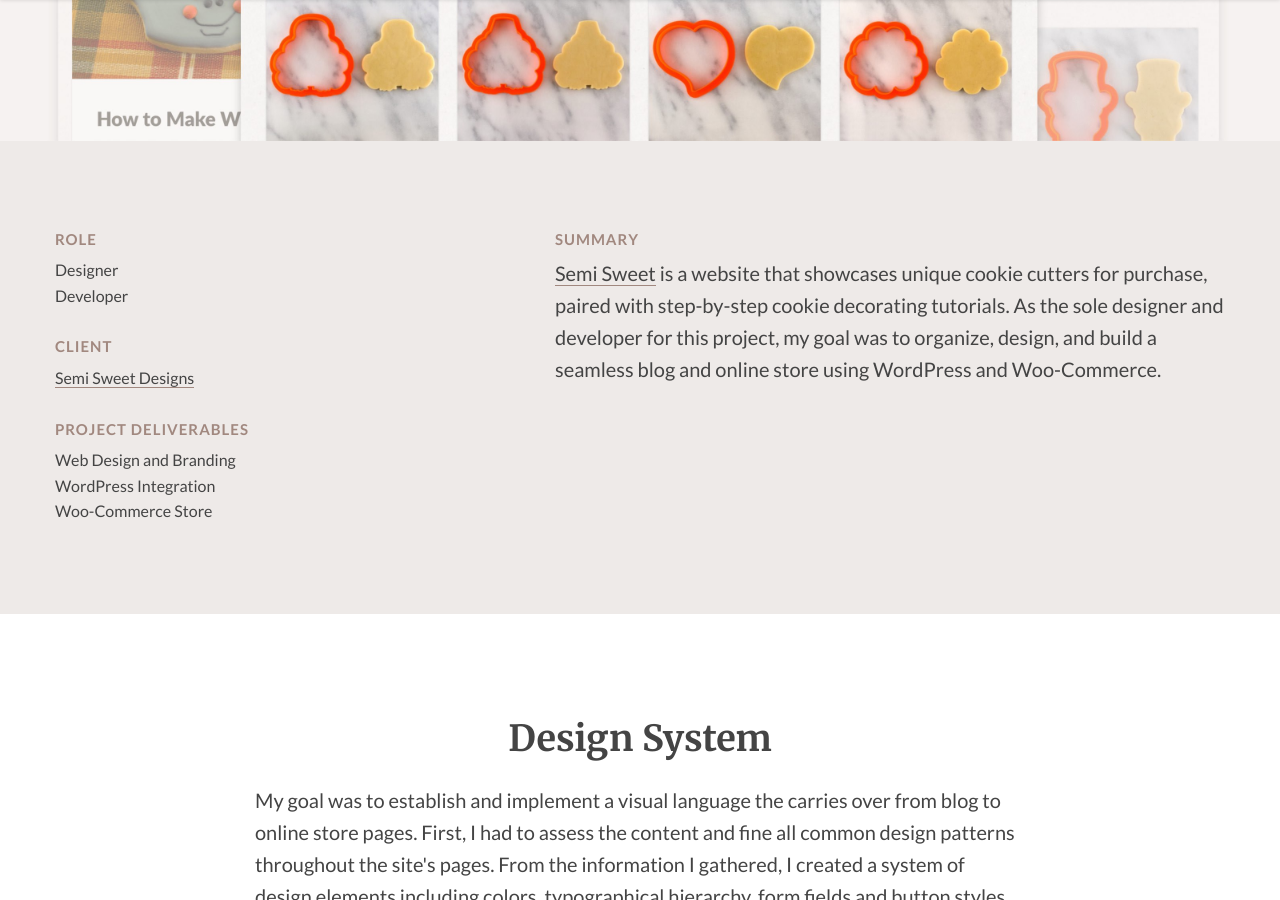
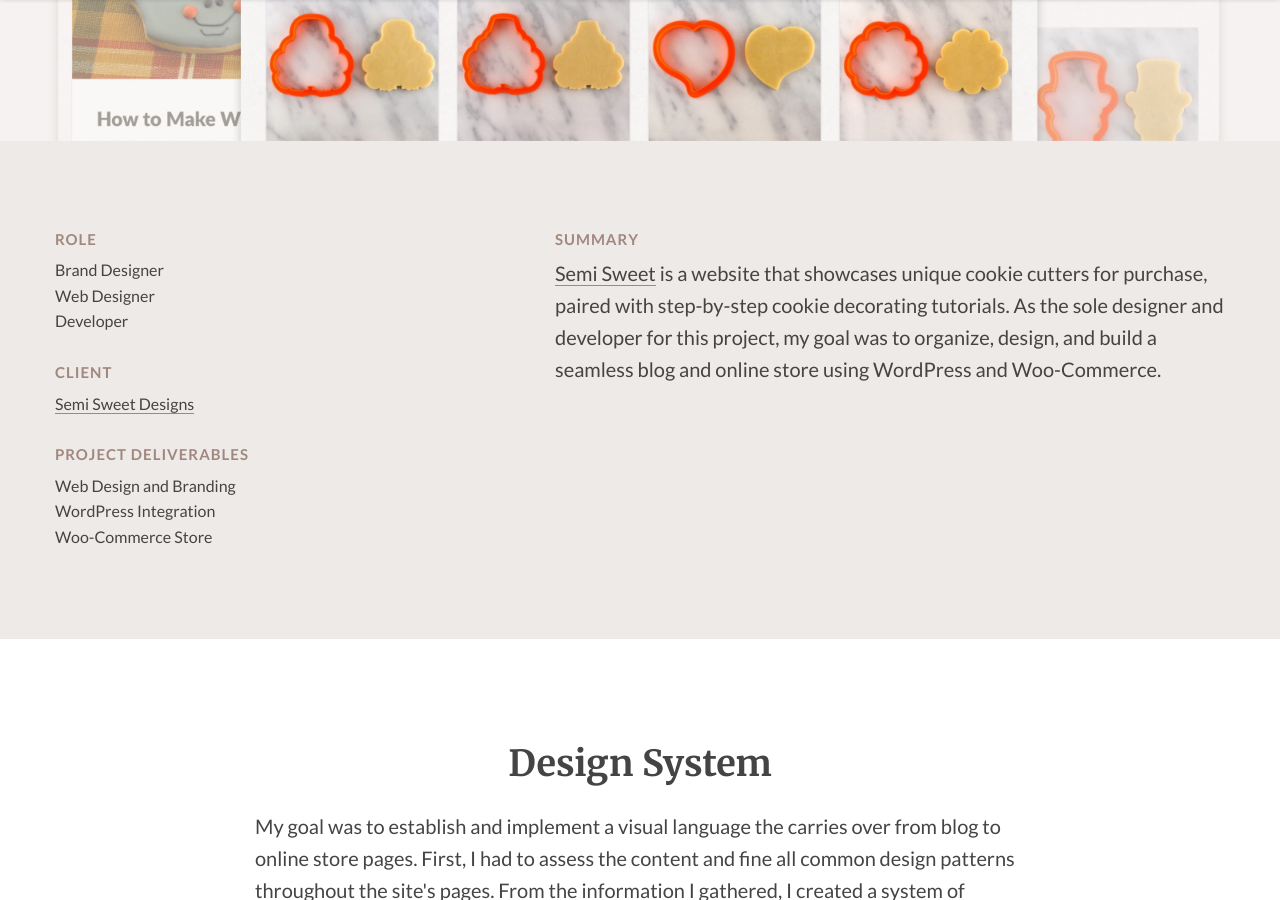
Before and after one commit to btamps/btamps.github.io, a Jekyll site: the page built from _posts/2016-04-07-semisweet.markdown, in a window 1280 px wide and 900 px high, scrolled down 713 px. Built offline with Jekyll 4.4.1, drawn with Linux system fonts in a browser that asks for light colours; nearby versions of some CDN libraries.

Commit message:
added role

```diff
--- a/_posts/2016-04-07-semisweet.markdown
+++ b/_posts/2016-04-07-semisweet.markdown
@@ -26,7 +26,8 @@
       <div class="col-md-5">
         <h4>Role</h4>
         <ul>
-          <li>Designer</li>
+          <li>Brand Designer</li>
+          <li>Web Designer</li>
           <li>Developer</li>
         </ul>
         <h4>Client</h4>
```
